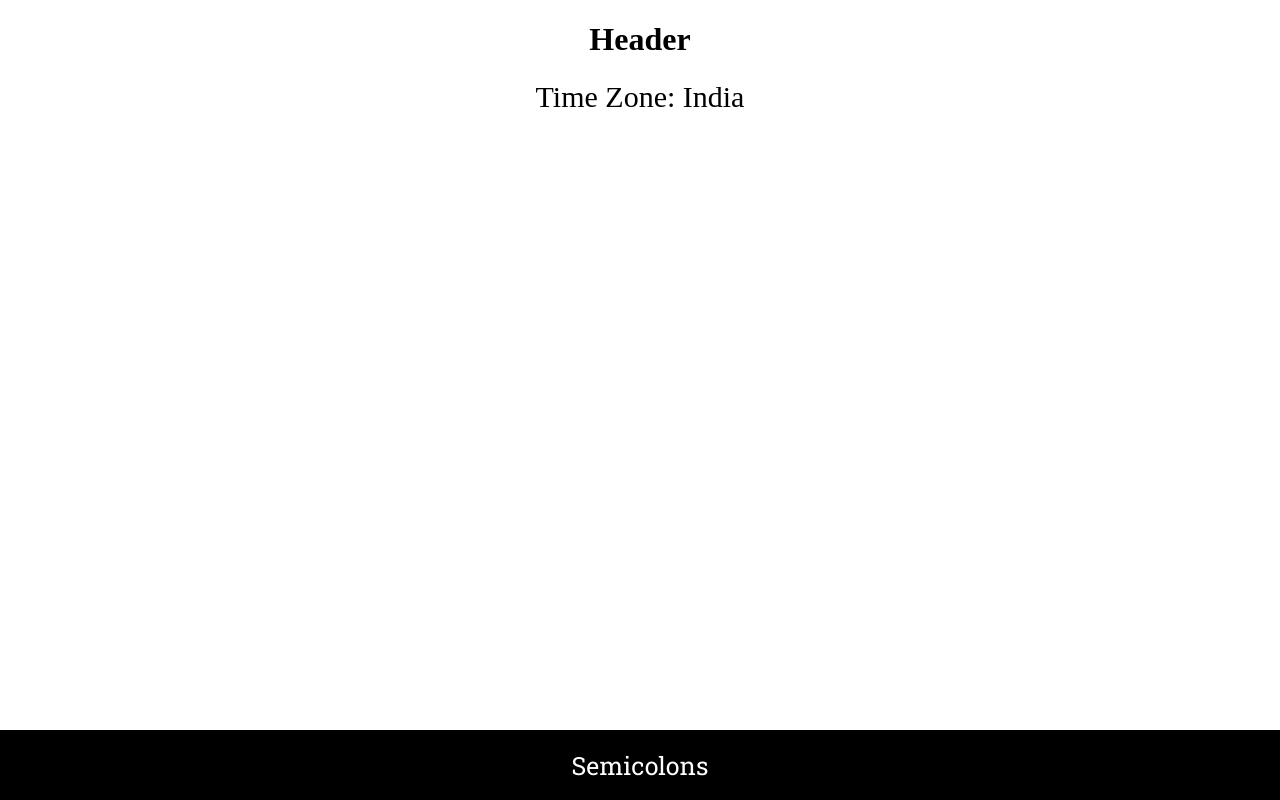
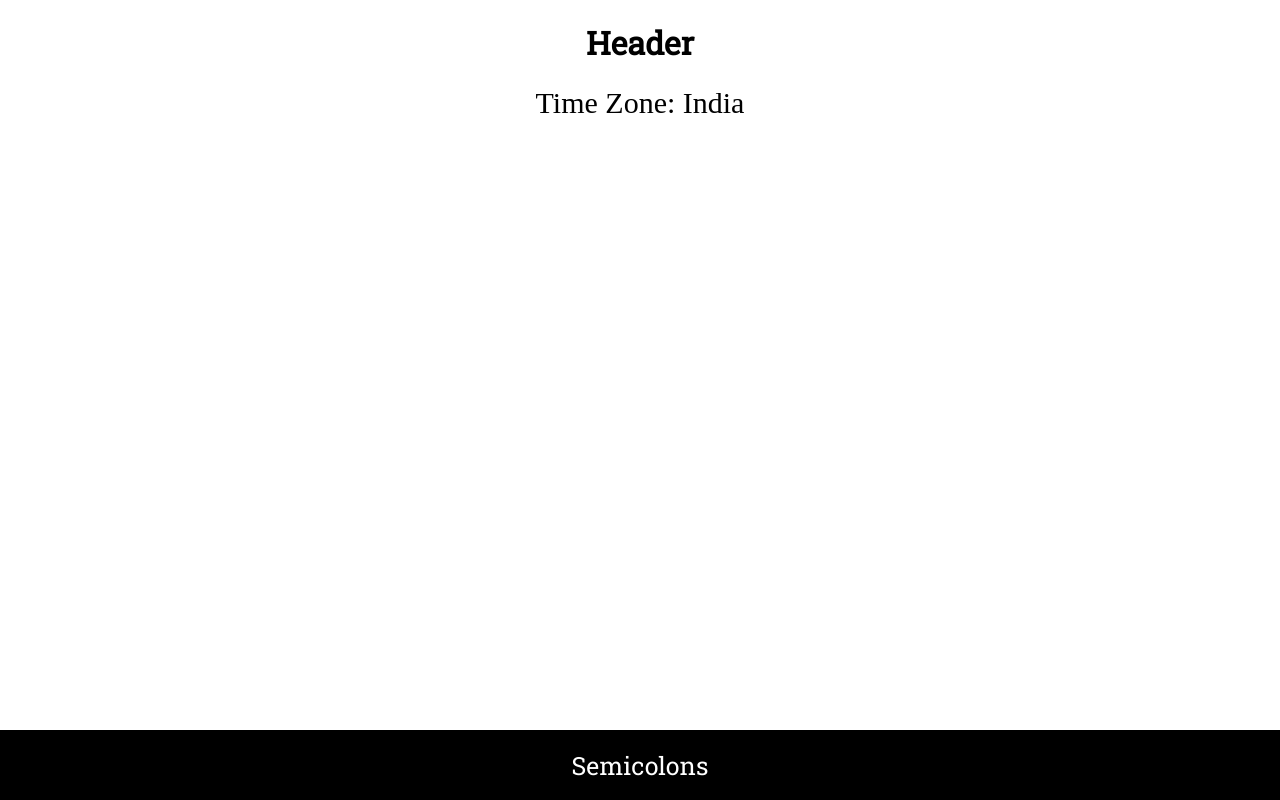
Before and after one commit to Py-geeks/RCT-CLK, a React (Create React App) app: page / in a window 1280 px wide. Built offline with nearby package versions, Linux system fonts and the light colour scheme.

Commit message:
Changed header font

```diff
--- a/public/style.css
+++ b/public/style.css
@@ -7,6 +7,7 @@ body{
     align-items: center;
     justify-content: center;
     display: flex;
+    font-family: 'Roboto Slab', serif;
 }
 .footer{
     align-items: center;
--- a/src/Header.js
+++ b/src/Header.js
@@ -3,7 +3,7 @@ import React from "react";
 function Header(){
 
     return <div>
-          <h1 style={{textAlign: "center"}}>Header</h1>
+          <h1 style={{textAlign: "center"}} className="header">Header</h1>
     </div>
 }
 
```
